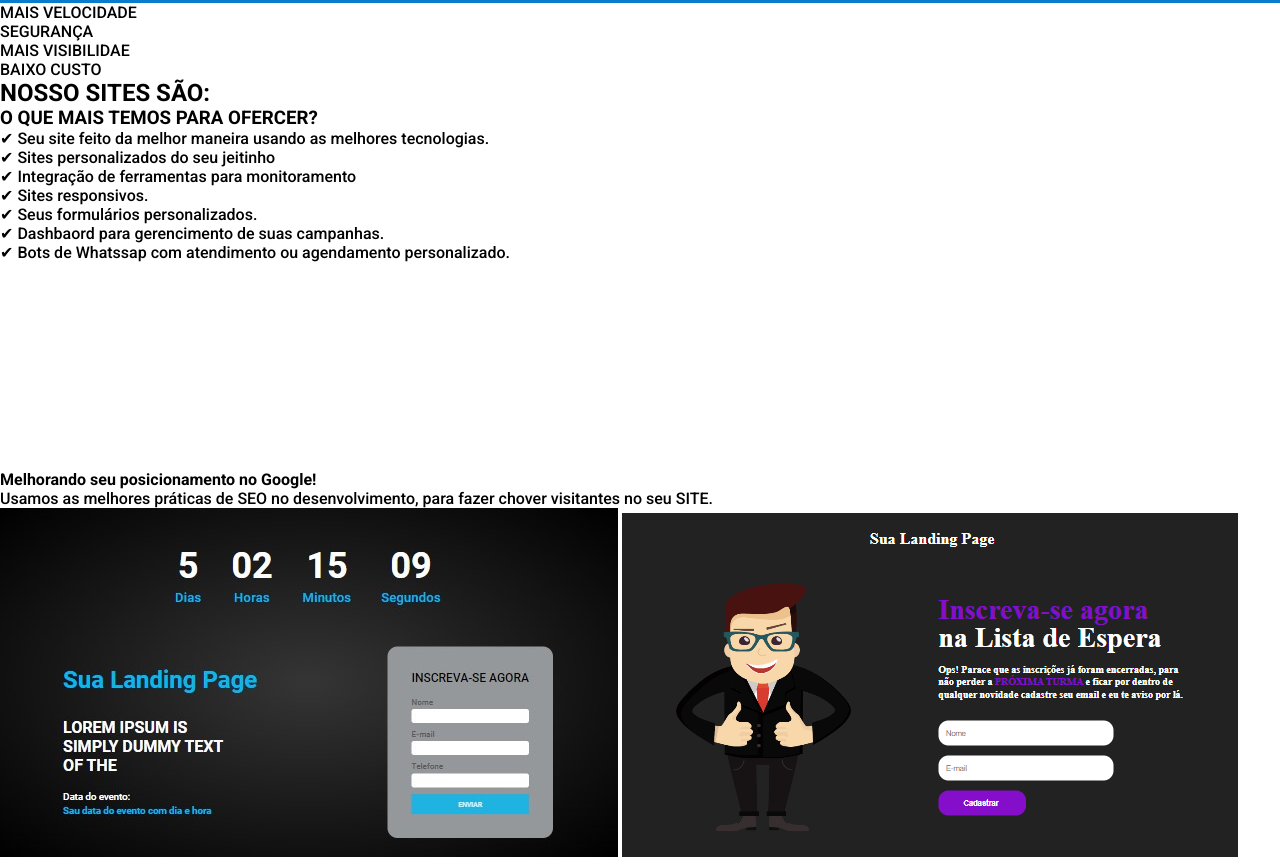
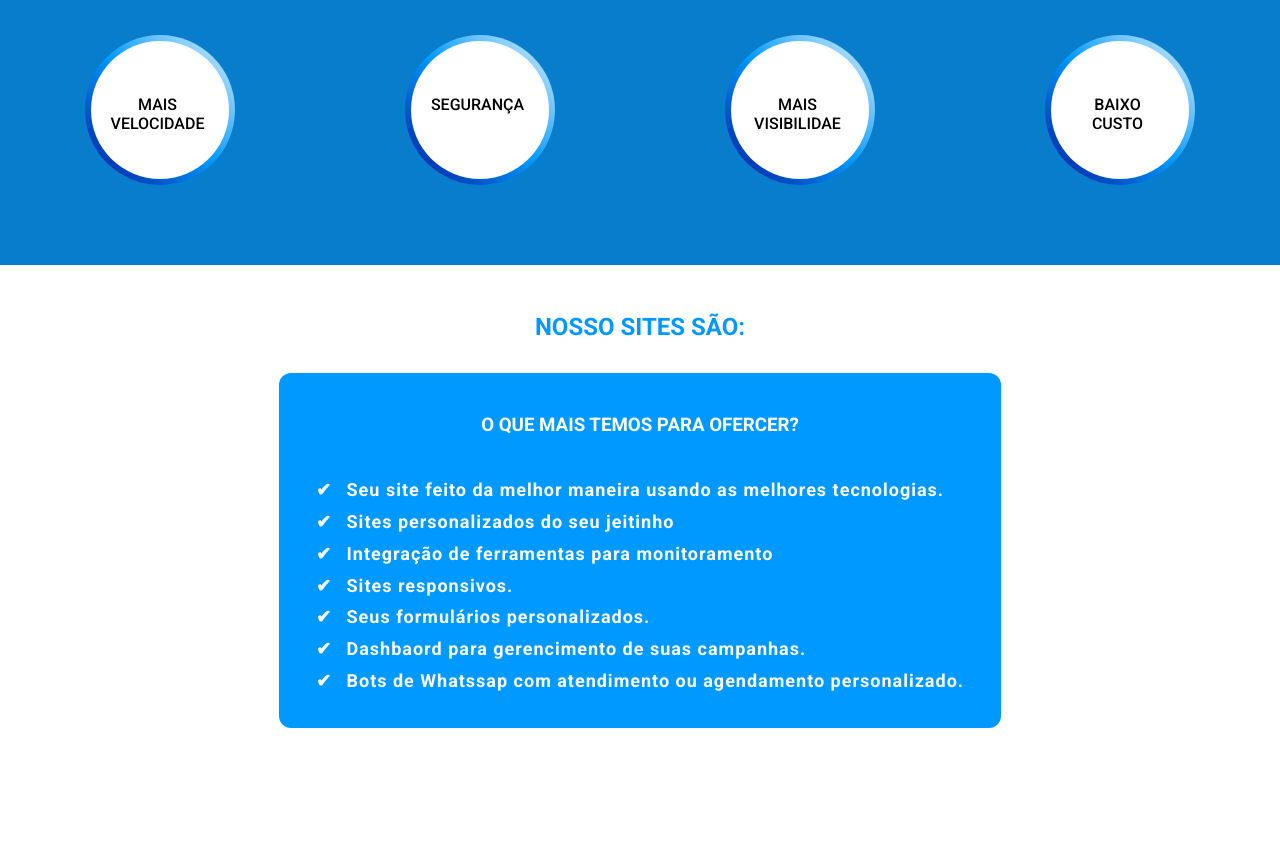
Before and after one commit to Davi-Serrano/DS-Solu-es, a plain HTML site: page index.html in a window 1280 px wide. Shown: the part 717-1581 px from the top of the page. Drawn offline with Linux system fonts and the light colour scheme.

Commit message:
organizando pastas

```diff
--- a/index.html
+++ b/index.html
@@ -6,6 +6,9 @@
     <meta name="viewport" content="width=device-width, initial-scale=1.0">
 
     <link rel="stylesheet" href="./pagina inicial/header-section.css" />
+    <link rel="stylesheet" href="./pagina inicial/2section.css" />
+    <link rel="stylesheet" href="./pagina inicial/3section.css" />
+    <link rel="stylesheet" href="./pagina inicial/4section.css" />
 
     <link rel="stylesheet" href="./pagina inicial/footer.css" />
 
@@ -29,7 +32,7 @@
             <a href="">Produtos </a>
 
             <div class=".img logo">
-                <img  src="./monitor.png" width="30px"/>
+                <img  src="./public/monitor.png" width="30px"/>
             </div>
 
             <a href="">CONTATO</a>
@@ -121,26 +124,26 @@
         <div class="container">
             <div class="cloud"></div>
             <div class="rain">
-                <span style="--i:11"><img src="./iconuser.svg" width="100px"/></span>
-                <span style="--i:12"><img src="./iconuser.svg" width="100px"/></span>
-                <span style="--i:10"><img src="./iconuser.svg" width="100px"/></span>
-                <span style="--i:14"><img src="./iconuser.svg" width="100px"/></span>
-                <span style="--i:18"><img src="./iconuser.svg" width="100px"/></span>
-                <span style="--i:16"><img src="./iconuser.svg" width="100px"/></span>
-                <span style="--i:19"><img src="./iconuser.svg" width="100px"/></span>
-                <span style="--i:20"><img src="./iconuser.svg" width="100px"/></span>
-                <span style="--i:19"><img src="./iconuser.svg" width="100px"/></span>
-                <span style="--i:10"><img src="./iconuser.svg" width="100px"/></span>
-                <span style="--i:16"><img src="./iconuser.svg" width="100px"/></span>
-                <span style="--i:14"><img src="./iconuser.svg" width="100px"/></span>
-                <span style="--i:18"><img src="./iconuser.svg" width="100px"/></span>
-                <span style="--i:11"><img src="./iconuser.svg" width="100px"/></span>
-                <span style="--i:13"><img src="./iconuser.svg" width="100px"/></span>
-                <span style="--i:15"><img src="./iconuser.svg" width="100px"/></span>
-                <span style="--i:12"><img src="./iconuser.svg" width="100px"/></span>
-                <span style="--i:17"><img src="./iconuser.svg" width="100px"/></span>
-                <span style="--i:13"><img src="./iconuser.svg" width="100px"/></span>
-                <span style="--i:15"><img src="./iconuser.svg" width="100px"/></span>
+                <span style="--i:11"><img src="./public/iconuser.svg" width="100px"/></span>
+                <span style="--i:12"><img src="./public/iconuser.svg" width="100px"/></span>
+                <span style="--i:10"><img src="./public/iconuser.svg" width="100px"/></span>
+                <span style="--i:14"><img src="./public/iconuser.svg" width="100px"/></span>
+                <span style="--i:18"><img src="./public/iconuser.svg" width="100px"/></span>
+                <span style="--i:16"><img src="./public/iconuser.svg" width="100px"/></span>
+                <span style="--i:19"><img src="./public/iconuser.svg" width="100px"/></span>
+                <span style="--i:20"><img src="./public/iconuser.svg" width="100px"/></span>
+                <span style="--i:19"><img src="./public/iconuser.svg" width="100px"/></span>
+                <span style="--i:10"><img src="./public/iconuser.svg" width="100px"/></span>
+                <span style="--i:16"><img src="./public/iconuser.svg" width="100px"/></span>
+                <span style="--i:14"><img src="./public/iconuser.svg" width="100px"/></span>
+                <span style="--i:18"><img src="./public/iconuser.svg" width="100px"/></span>
+                <span style="--i:11"><img src="./public/iconuser.svg" width="100px"/></span>
+                <span style="--i:13"><img src="./public/iconuser.svg" width="100px"/></span>
+                <span style="--i:15"><img src="./public/iconuser.svg" width="100px"/></span>
+                <span style="--i:12"><img src="./public/iconuser.svg" width="100px"/></span>
+                <span style="--i:17"><img src="./public/iconuser.svg" width="100px"/></span>
+                <span style="--i:13"><img src="./public/iconuser.svg" width="100px"/></span>
+                <span style="--i:15"><img src="./public/iconuser.svg" width="100px"/></span>
             </div>
         </div>
 
@@ -155,12 +158,12 @@
     <div class="section-feedback">
         <div class="box-sites">
             <a href="https://ds-exemplo-landing-page-1.netlify.app/" target="_blank">
-                <img class="sites" src="./lp1.jpg" alt="Primeira Landing Page" />
+                <img class="sites" src="./public/lp1.jpg" alt="Primeira Landing Page" />
             </a>
 
             <a href="https://ds-exemplo-landing-page-2.netlify.app/" target="_blank">
 
-            <img class="sites" src="./lp2.jpg" alt="Primeira Landing Page" />
+            <img class="sites" src="./public/lp2.jpg" alt="Primeira Landing Page" />
              </a>
 
         </div>
```
Also changed, not shown: package.json (deleted, +0 -11 lines), logods.png (deleted), pagina about/about.html (renamed from about.html), pagina stacks/stacks.html (renamed from stacks.html), public/iconuser.svg (renamed from iconuser.svg), public/lp1.jpg (renamed from lp1.jpg), public/lp2.jpg (renamed from lp2.jpg), public/monitor.png (renamed from monitor.png).
